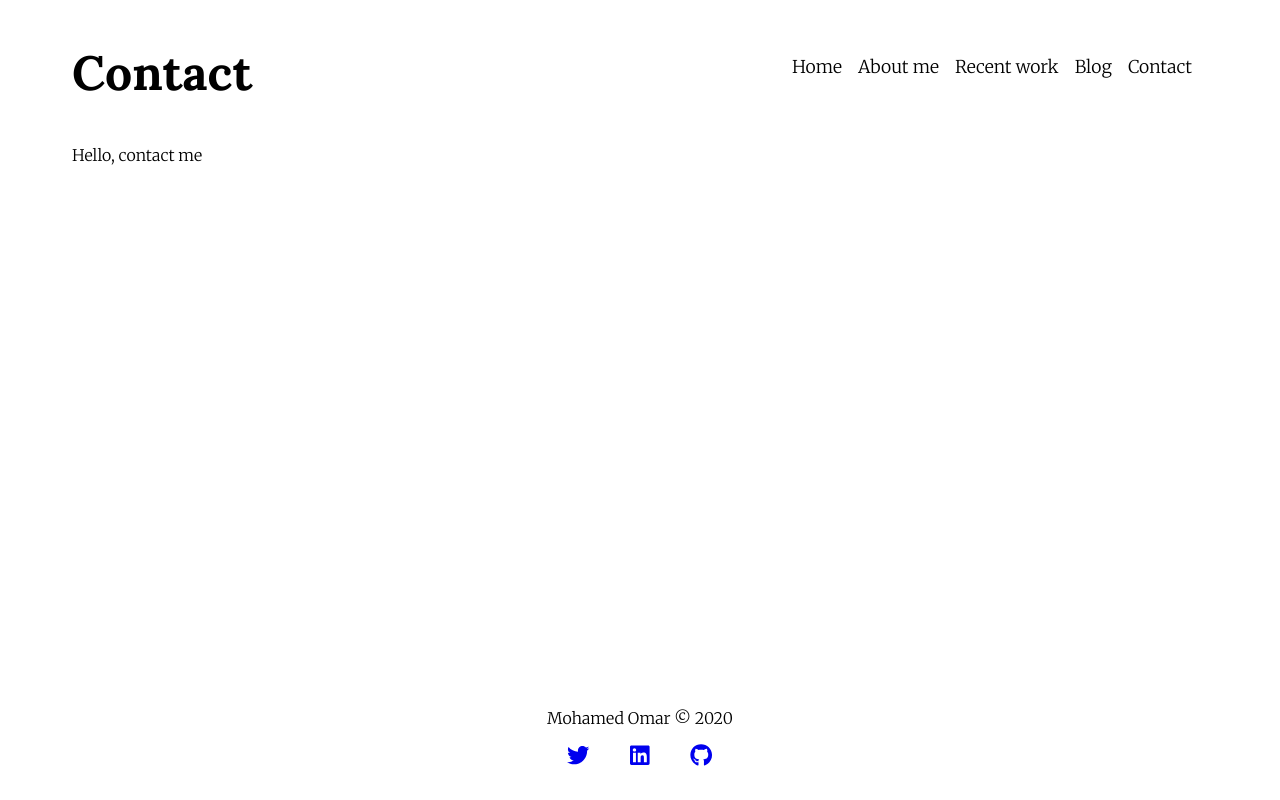
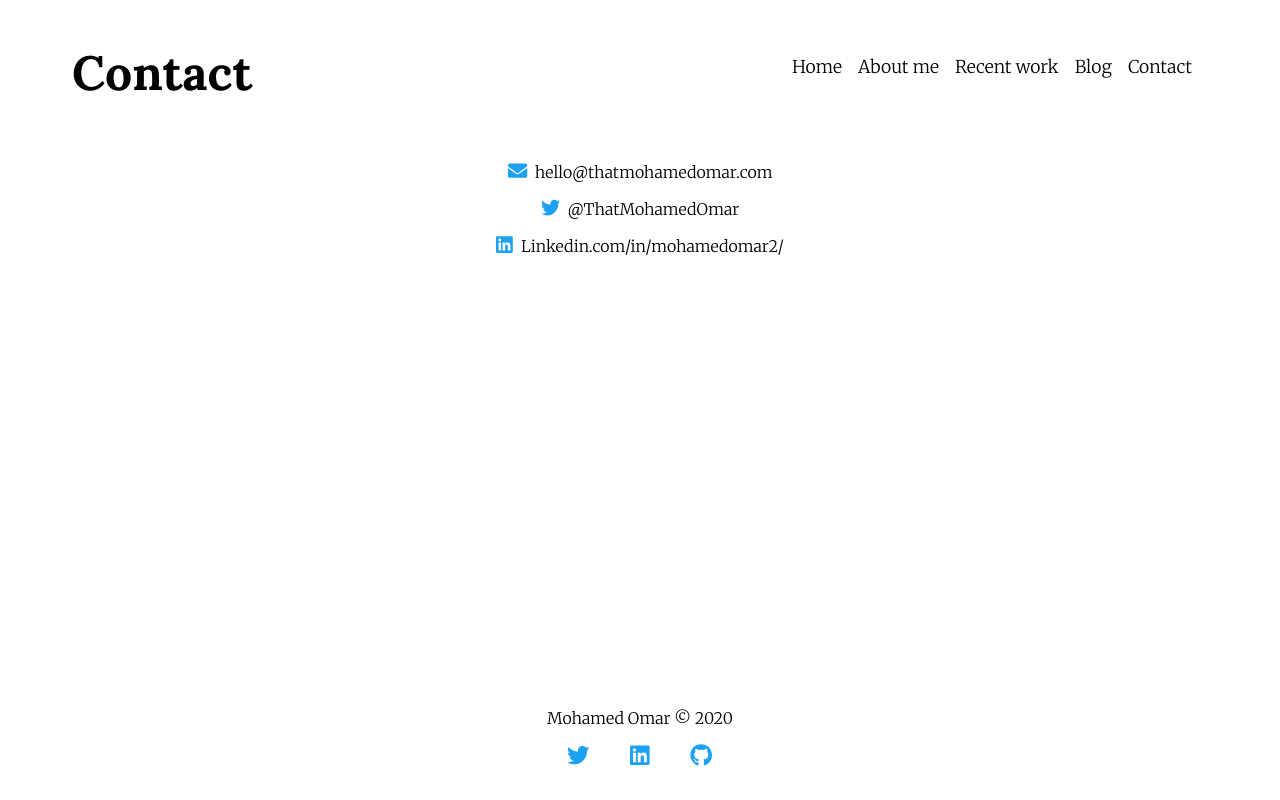
Before and after one commit to mo-mar/website-refresh-2020, a Gatsby site: page /contact in a window 1280 px wide. Built offline with nearby package versions, Linux system fonts and the light colour scheme; Gatsby itself is replaced by a stand-in of ours.

Commit message:
updated contact page

```diff
--- a/src/components/Footer/footer.module.scss
+++ b/src/components/Footer/footer.module.scss
@@ -8,6 +8,7 @@ footer {
   cursor: pointer;
   svg {
     font-size: 1.4rem;
+    color: #1da1f2;
     &:hover {
       transform: rotate(-20deg);
     }
--- a/src/pages/about.js
+++ b/src/pages/about.js
@@ -16,7 +16,6 @@ export default function About() {
         <div className={classes.container}>
           <div className="bio">
             <div className={classes.bioIntro}>
-              <h3>Hello!/!مرحبا </h3>
               <p>I'm Mohamed, or Mo, or محمد. </p>
               <p>
                 I'm a front-end developer based in Toronto who, at the time of
--- a/src/pages/contact.js
+++ b/src/pages/contact.js
@@ -1,5 +1,9 @@
 import React from 'react'
 import Layout from '../components/Layout/Layout'
+import * as classes from './contact.module.scss'
+import { FontAwesomeIcon } from '@fortawesome/react-fontawesome'
+import { faTwitter, faLinkedin } from '@fortawesome/free-brands-svg-icons'
+import { faEnvelope } from '@fortawesome/free-solid-svg-icons'
 import { Helmet } from 'react-helmet'
 export default function contact() {
   return (
@@ -7,10 +11,48 @@ export default function contact() {
       <Helmet>
         <meta charSet="utf-8" />
         <title>Mohamed Omar | Front-end developer</title>
-        <link rel="canonical" href="http://thatmohamedomar.com" />
+        <link rel="canonical" href="https://thatmohamedomar.com" />
       </Helmet>
       <Layout headerText="Contact">
-        <div>Hello, contact me</div>
+        <div className={classes.container}>
+          <div className={classes.iconContainer}>
+            <FontAwesomeIcon icon={faEnvelope} />
+            <span>
+              <a
+                href="mailto:hello@thatmohamedomar.com"
+                rel="noopener noreferrer nofollow"
+                target=" _blank"
+              >
+                hello@thatmohamedomar.com
+              </a>
+            </span>
+          </div>
+          <div className={classes.iconContainer}>
+            <FontAwesomeIcon icon={faTwitter} />
+            <span>
+              <a
+                href="https://twitter.com/thatmohamedomar"
+                rel="noopener noreferrer nofollow"
+                target=" _blank"
+              >
+                @ThatMohamedOmar
+              </a>
+            </span>
+          </div>
+          <div className={classes.iconContainer}>
+            <FontAwesomeIcon icon={faLinkedin} />
+            <span>
+              <a
+                href="https://www.linkedin.com/in/mohamedomar2/"
+                rel="noopener noreferrer nofollow"
+                target=" _blank"
+              >
+                Linkedin.com/in/mohamedomar2
+              </a>
+              /
+            </span>
+          </div>
+        </div>
       </Layout>
     </>
   )
--- /dev/null
+++ b/src/pages/contact.module.scss
@@ -0,0 +1,19 @@
+.container {
+  display: flex;
+  flex-direction: column;
+  justify-content: center;
+  align-items: center;
+  a {
+    text-decoration: none;
+    color: black;
+  }
+}
+
+.iconContainer {
+  margin-top: 1rem;
+  svg {
+    font-size: 1.2rem;
+    margin-right: 0.5rem;
+    color: #1da1f2;
+  }
+}
--- a/src/pages/index.js
+++ b/src/pages/index.js
@@ -11,8 +11,7 @@ export default function Home() {
         <link rel="canonical" href="http://thatmohamedomar.com" />
       </Helmet>
       <Layout headerText="Mohamed Omar" letterColour="#599684">
-        <p>What a world.</p>
-
+        <h2>Hello!/!مرحبا</h2>
         <img src="https://source.unsplash.com/random/400x200" alt="" />
       </Layout>
     </>
```
